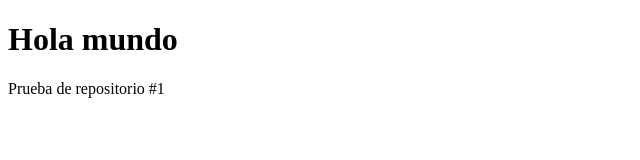
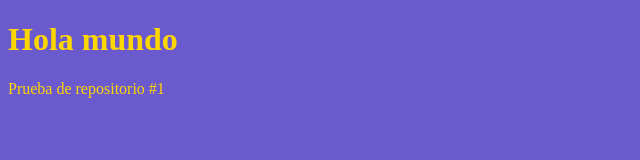
Before and after one commit to PaulaBC29/VLATEST10, a plain HTML site: page index.html in a window 1280 px wide. Shown: the whole page, without its empty margins (0-640 px from the left). Drawn offline with Linux system fonts and the light colour scheme.

Commit message:
Feat - agregando estilos

```diff
--- /dev/null
+++ b/estilos.css
@@ -0,0 +1,4 @@
+html{
+    background-color: slateblue;
+    color: gold
+}
--- a/index.html
+++ b/index.html
@@ -3,6 +3,7 @@
 <head>
     <meta charset="UTF-8">
     <meta name="viewport" content="width=device-width, initial-scale=1.0">
+    <link rel="stylesheet" href="estilos.css">
     <title>Document</title>
 </head>
 <body>
```
